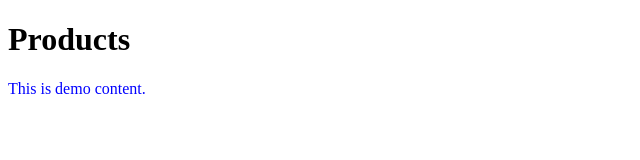
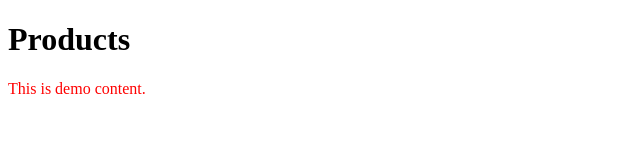
Before and after one commit to AnatoliiKyrylenko/WEB_Server, a plain HTML site: page index.html in a window 1280 px wide. Shown: the whole page, without its empty margins (0-640 px from the left). Drawn offline with Linux system fonts and the light colour scheme.

Commit message:
Update index.html

```diff
--- a/index.html
+++ b/index.html
@@ -5,6 +5,6 @@
 </head>
 <body>
    <h1>Products</h1>
-   <p style="color:blue">This is demo content.</p>
+   <p style="color:red">This is demo content.</p>
 </body>
 </html>
```
